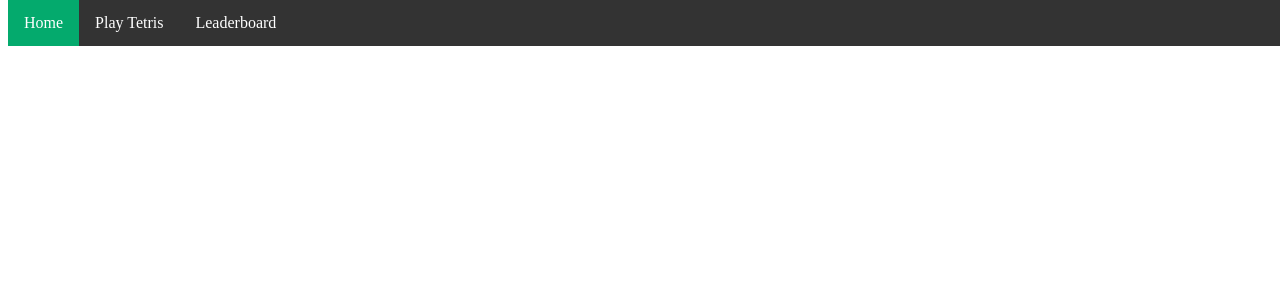
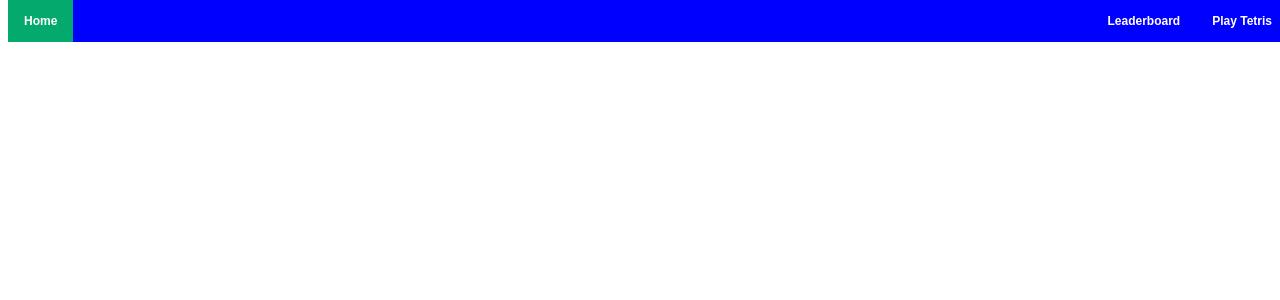
Before and after one commit to Remulos44/Tetris-Website, a PHP site: page / in a window 1280 px wide. Shown: the top 300 px of the page. Run offline with PHP 8.4, Linux system fonts and the light colour scheme.

Commit message:
Updated nav bar colours and position

```diff
--- a/index.php
+++ b/index.php
@@ -8,14 +8,10 @@
         margin: 0;
         padding: 0;
         overflow: hidden;
-        background-color: #333;
+        background-color: blue;
         position: fixed;
         top: 0;
         width: 100%;
-    }
-
-    li {
-        float: left;
     }
 
     li a {
@@ -24,6 +20,9 @@
         text-align: center;
         padding: 14px 16px;
         text-decoration: none;
+        font-family: Arial;
+        font-weight: bold;
+        font-size: 12px;
     }
 
     li a:hover:not(.active) {
@@ -37,9 +36,9 @@
 </head>
 <body>
     <ul>
-        <li name="home"><a class="active" href="/ecm1417_coursework/index.php">Home</a></li>
-        <li name="tetris"><a href="/ecm1417_coursework/tetris.php">Play Tetris</a></li>
-        <li name="leaderboard"><a href="/ecm1417_coursework/leaderboard.php">Leaderboard</a></li>
+        <li name="home" style="float:left"><a class="active" href="/ecm1417_coursework/index.php">Home</a></li>
+        <li name="tetris" style="float:right"><a href="/ecm1417_coursework/tetris.php">Play Tetris</a></li>
+        <li name="leaderboard" style="float:right"><a href="/ecm1417_coursework/leaderboard.php">Leaderboard</a></li>
     </ul>
 </body>
 </html>
```
Also changed, not shown: leaderboard.php (+7 -8 lines), tetris.php (+7 -8 lines).
